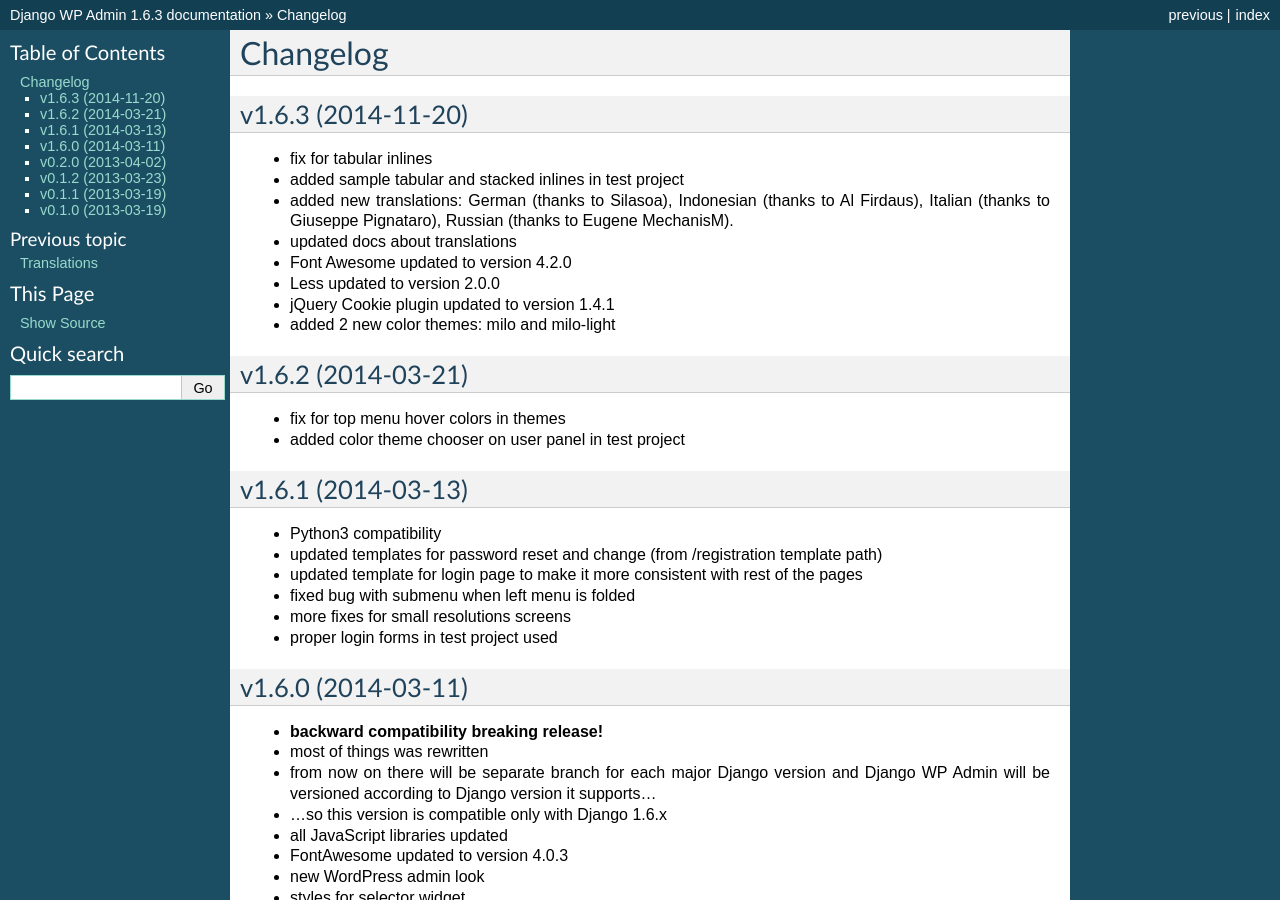
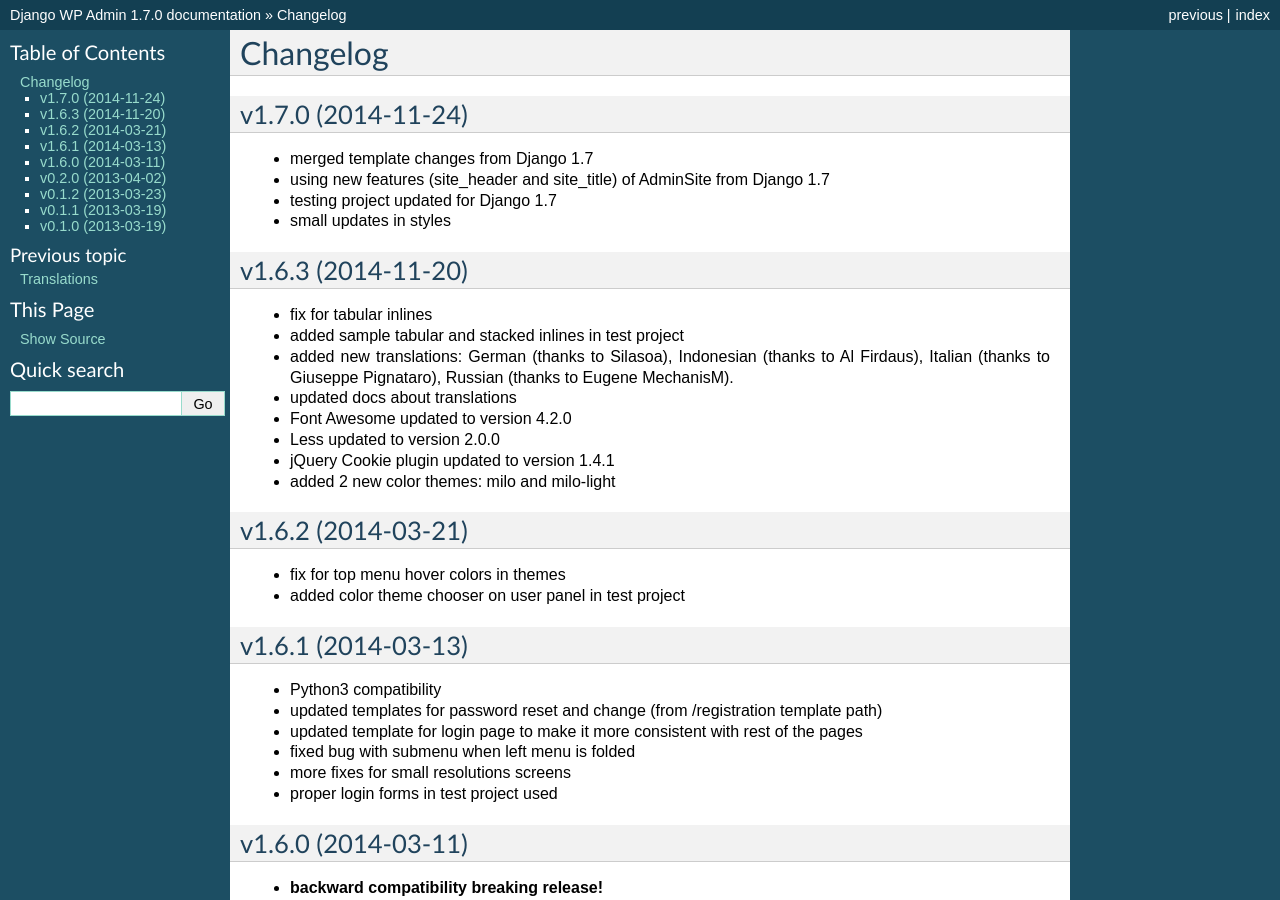
Before and after one commit to barszczmm/django-wpadmin, a Sphinx documentation site: the page built from docs/changelog.rst, in a window 1280 px wide and 900 px high. Built offline with Sphinx 7.4.7, drawn with Linux system fonts in a browser that asks for light colours; the version number could not be read and is left out; some of the changed text lies outside the part shown.

Commit message:
version 1.7.0

```diff
--- a/docs/changelog.rst
+++ b/docs/changelog.rst
@@ -1,5 +1,14 @@
 Changelog
 ---------
+
+
+v1.7.0 (2014-11-24)
+~~~~~~~~~~~~~~~~~~~
+
+* merged template changes from Django 1.7
+* using new features (site_header and site_title) of AdminSite from Django 1.7
+* testing project updated for Django 1.7
+* small updates in styles
 
 
 v1.6.3 (2014-11-20)
--- a/wpadmin/__init__.py
+++ b/wpadmin/__init__.py
@@ -3,7 +3,7 @@
 administration panel which makes it look and behave more like WordPress
 administration panel.
 """
-VERSION = (1, 6, 3)
+VERSION = (1, 7, 0)
 
 try:
     from django import VERSION as DJANGO_VERSION
```
